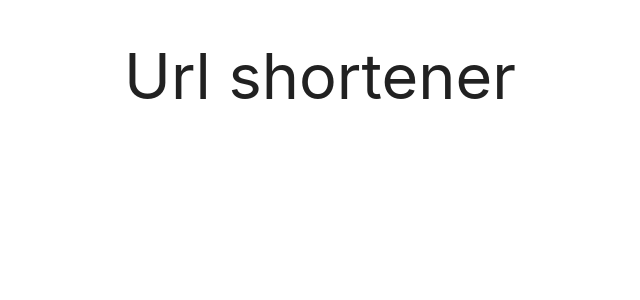
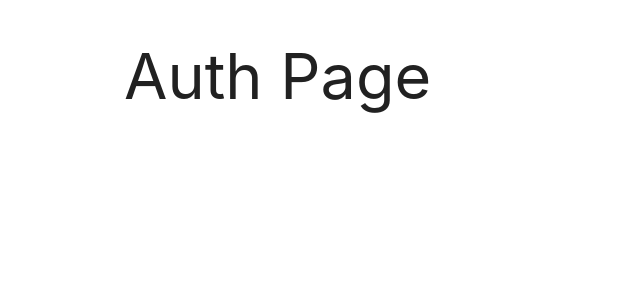
Before and after one commit to RZFalcore/url-shortener, a React (Create React App) app in the folder client/: page / in a window 1280 px wide. Shown: the top 300 px of the page, without its empty margins (68-708 px from the left). Built offline with nearby package versions, Linux system fonts and the light colour scheme.

Commit message:
routing in client

```diff
--- a/client/src/App.js
+++ b/client/src/App.js
@@ -1,10 +1,13 @@
+import { BrowserRouter as Router } from "react-router-dom";
+import { useRoutes } from "./routes";
 import "materialize-css";
 
 function App() {
+  const routes = useRoutes(false);
   return (
-    <div class="container">
-      <h1>Url shortener</h1>
-    </div>
+    <Router>
+      <div class="container">{routes}</div>
+    </Router>
   );
 }
 
--- a/client/src/routes.js
+++ b/client/src/routes.js
@@ -1,5 +1,6 @@
 import React from "react";
 import { Switch, Route, Redirect } from "react-router-dom";
+import AuthPage from "./pages/AuthPage";
 import CreateLinkPage from "./pages/CreateLinkPage";
 import LinkDetailsPage from "./pages/LinkDetailsPage";
 import LinksPage from "./pages/LinksPage";
@@ -17,10 +18,19 @@ export const useRoutes = (isAuthenticated) => {
         <Route path="/details/:id">
           <LinkDetailsPage />
         </Route>
+
         <Redirect to="/create" />
       </Switch>
     );
   } else {
-    return <Switch></Switch>;
+    return (
+      <Switch>
+        <Route path="/" exact>
+          <AuthPage />
+        </Route>
+
+        <Redirect to="/" />
+      </Switch>
+    );
   }
 };
```
